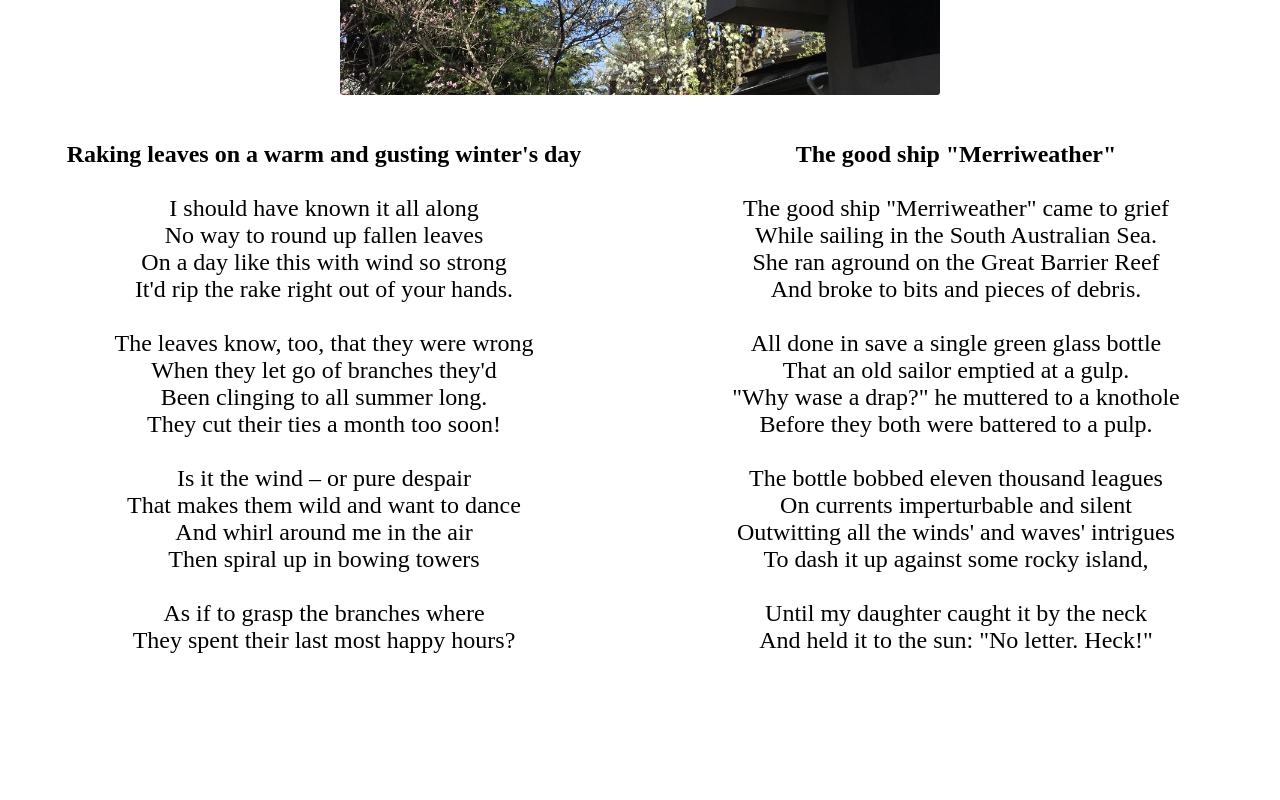
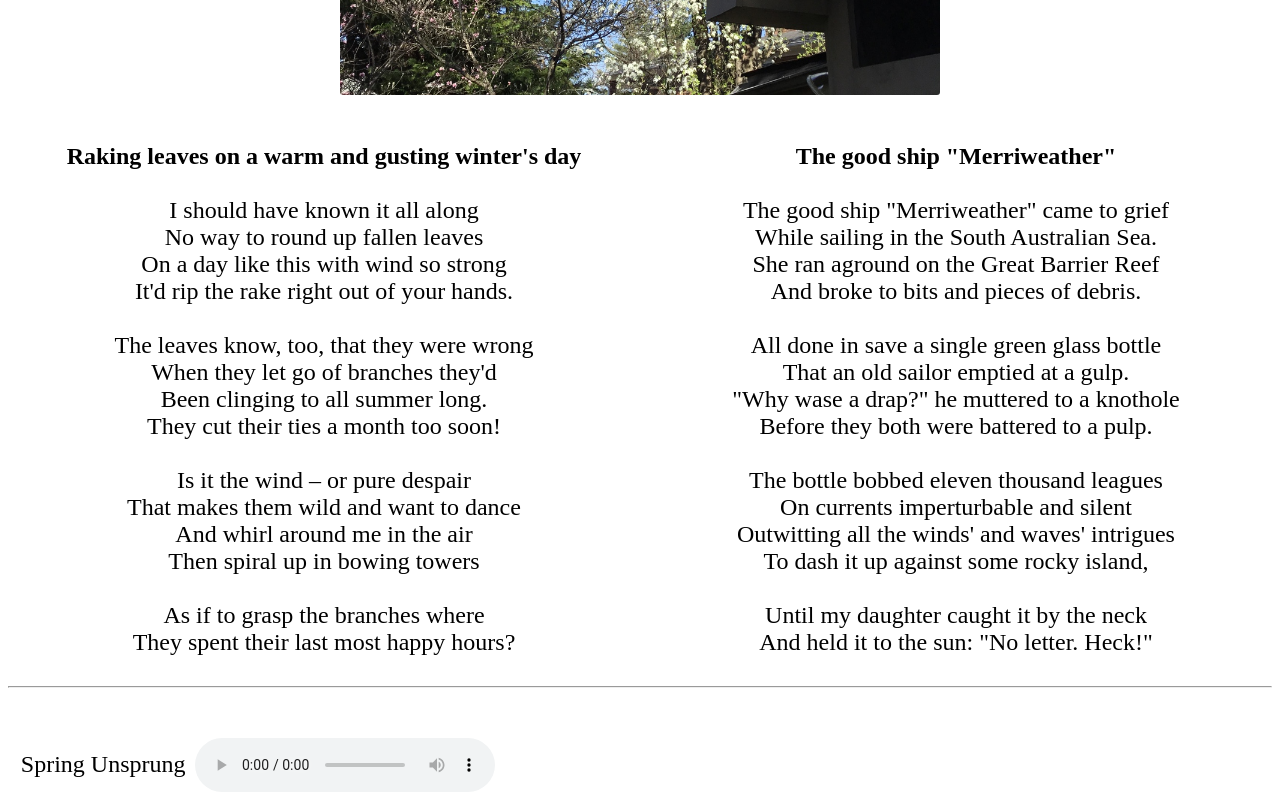
Before and after one commit to lawrencehook/peterhook.org, a plain HTML site: page public/index.html in a window 1280 px wide. Shown: the part 665-1465 px from the top of the page. Before the commit the page ends 1349 px from the top, so only its background shows below. Drawn offline with Linux system fonts and the light colour scheme.

Commit message:
add an audio for "spring unsprung"

```diff
--- a/public/css/main.css
+++ b/public/css/main.css
@@ -1,3 +1,11 @@
+:root {
+	--font-size: 3vmin;
+}
+
+html {
+	font-size: var(--font-size);
+}
+
 body {
 	text-align: center;
 }
@@ -27,7 +35,8 @@ h1 {
 	margin-top: 15px;
 	margin-bottom: 15px;
 
-	font-size: 3vmin;
+/*	font-size: 3vmin;*/
+	font-size: var(--font-size);
 	/*font-size: min(max(10px, 4vh), 20vh);*/
 }
 
@@ -42,3 +51,17 @@ h1 {
 		width: 50%;
 	}
 }
+
+#audio-container {
+	margin-top: 50px;
+	padding: 0 1vw;
+	text-align: left;
+
+	display: flex;
+	align-items: center;
+}
+
+#audio-container label {
+	margin-right: 10px;
+	white-space: nowrap;
+}
--- a/public/index.html
+++ b/public/index.html
@@ -17,7 +17,7 @@
   <body>
     <h1>Peter Hook</h1>
 
-    <img id="flowers" class="hidden" src="images/flowers.jpg" alt="flowers">
+    <img id="flowers" class="hidden" src="assets/flowers.jpg" alt="flowers">
 
     <div id="sonnets">
       <div id="sonnet1">
@@ -65,6 +65,15 @@
       </div>
     </div>
 
+    <hr>
+
+    <div id='audio-container'>
+      <label for='spring-unsprung'>Spring Unsprung</label>
+      <audio id='spring-unsprung' controls>
+        <source src='assets/spring.mp3' type='audio/mpeg'>
+      </audio>
+    </div>
+
     <script src="js/main.js"></script>
   </body>
 </html>
```
Also changed, not shown: public/assets/flowers.jpg (renamed from public/images/flowers.jpg), 3 other files.
